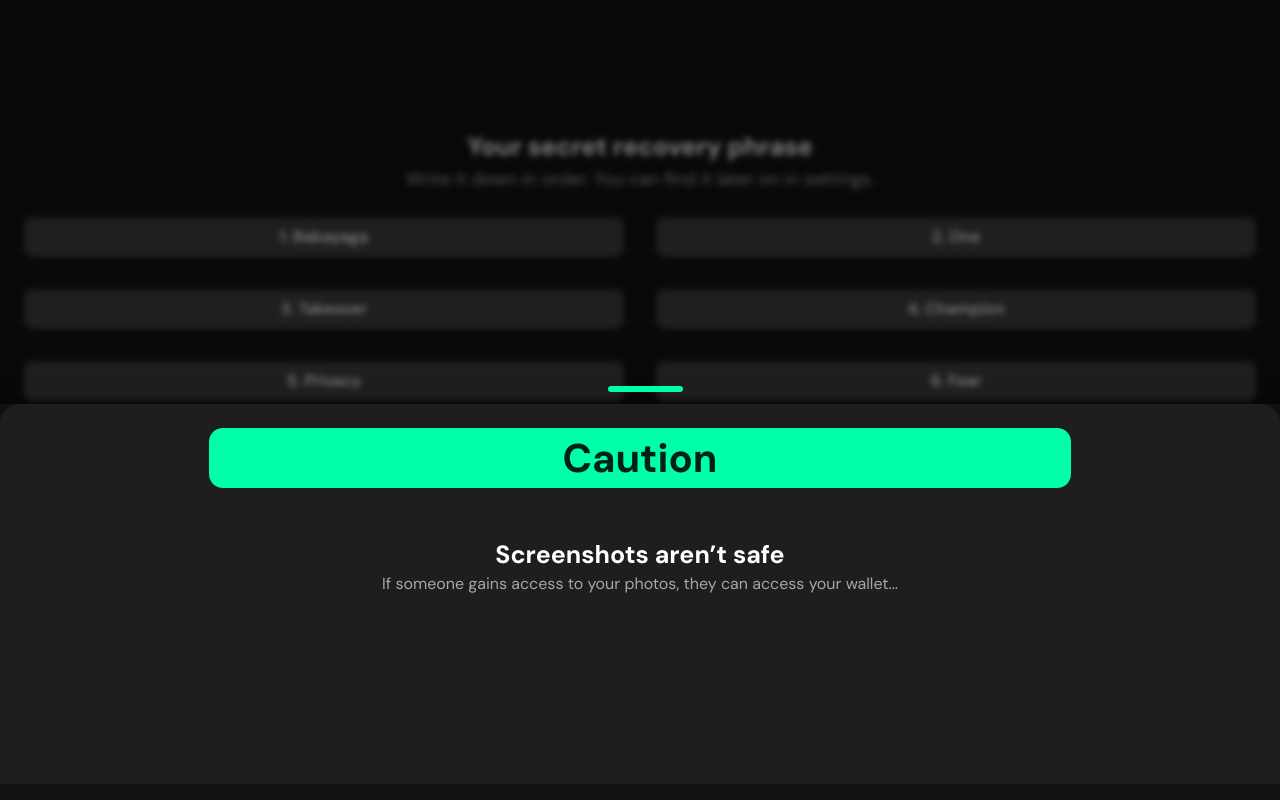
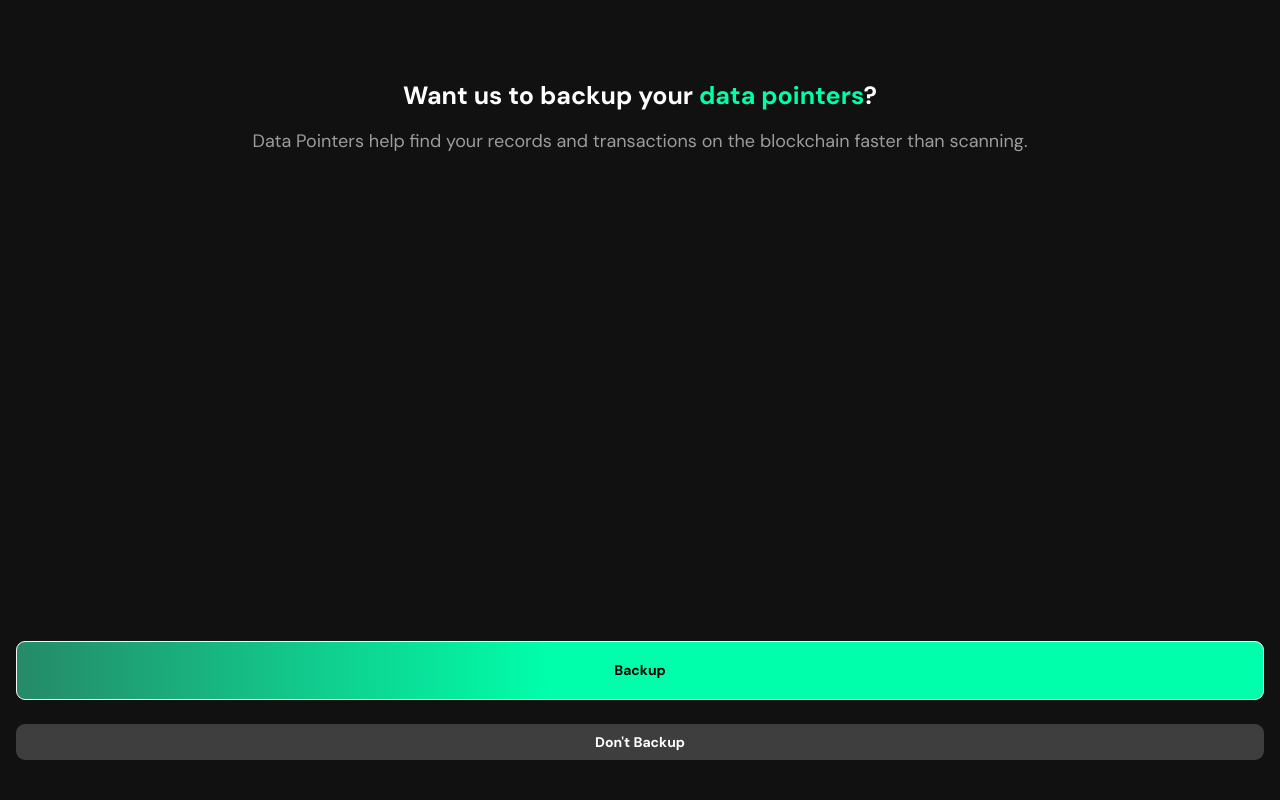
Before and after one commit to ChibuezeSamObisike/avail-tauri-task, a React (Vite) app: page / in a window 1280 px wide. Built offline with nearby package versions, Linux system fonts and the light colour scheme.

Commit message:
chore: push work done

```diff
--- a/src/main.tsx
+++ b/src/main.tsx
@@ -11,12 +11,13 @@ import SecretRecovery from "./views-mobile/SecretRecovery";
 import Mob, { MobCarousel } from "./views-mobile/Mob";
 import Home from "./Home";
 import WalletChoser from "./WalletChoser";
+import DataPointers from "./views-mobile/DataPointers";
 
 ReactDOM.createRoot(document.getElementById("root") as HTMLElement).render(
   <React.StrictMode>
     <ThemeProvider theme={theme}>
       <div style={{ height: "100vh", backgroundColor: "red" }}>
-        <SecretRecovery />
+        <DataPointers />
       </div>
     </ThemeProvider>
   </React.StrictMode>
--- /dev/null
+++ b/src/views-mobile/DataPointers.tsx
@@ -0,0 +1,73 @@
+import { Box, Button, Typography } from "@mui/material";
+
+import img from "../assets/data-pointers.png";
+
+const DataPointers = () => {
+  return (
+    <Box
+      height='100vh'
+      position='relative'
+      sx={{ backgroundImage: `url(${img})`, backgroundSize: "cover" }}
+    >
+      <Typography
+        marginTop='10vh'
+        mx='auto'
+        width='90%'
+        color='#fff'
+        textAlign='center'
+        fontSize='25px'
+        px={3}
+        fontWeight={700}
+        lineHeight='31.8px'
+      >
+        Want us to backup your{" "}
+        <span style={{ color: "#00FFAA" }}>data pointers</span>?
+      </Typography>
+      <Typography
+        textAlign='center'
+        px={3}
+        mt={2}
+        fontSize='18px'
+        color='#9c9c9c'
+        lineHeight='27px'
+        fontWeight={400}
+      >
+        Data Pointers help find your records and transactions on the blockchain
+        faster than scanning.{" "}
+      </Typography>
+
+      <Box
+        width='100%'
+        position='absolute'
+        p={2}
+        left={0}
+        bottom={0}
+        height='auto'
+        zIndex={10}
+        pb={5}
+      >
+        <Button
+          fullWidth
+          sx={{
+            background:
+              "linear-gradient(89.89deg, #3E3E3E -27.59%, rgba(62, 62, 62, 0) 42.72%), #00FFAA",
+            py: 2,
+          }}
+          variant='contained'
+          type='submit'
+        >
+          Backup
+        </Button>
+        <Button
+          sx={{ mt: 3, bgcolor: "#3E3E3E", color: "#fff", border: "0px" }}
+          fullWidth
+          //   variant='outlined'
+        >
+          Don't Backup
+        </Button>
+      </Box>
+    </Box>
+  );
+};
+
+export default DataPointers;
--- a/src/views-mobile/SecretRecovery.tsx
+++ b/src/views-mobile/SecretRecovery.tsx
@@ -90,13 +90,15 @@ const SecretRecovery = () => {
       </Box>
 
       <SwipeableEdgeDrawer open={open} toggleDrawer={() => toggleDrawer(true)}>
-        <Box>
+        <Box position='relative'>
           <Box
             bgcolor='#00FFAA'
             width='70%'
             mx='auto'
             textAlign='center'
             borderRadius='14px'
+            mt={6}
+            boxShadow='0 0 15px #00FFAA'
           >
             <Typography fontSize='40px' fontWeight={700}>
               Caution
@@ -113,10 +115,26 @@ const SecretRecovery = () => {
             Screenshots aren’t safe
           </Typography>
 
-          <Typography textAlign='center' color='#A7A7A7' lineHeight='20.88px'>
+          <Typography
+            textAlign='center'
+            fontSize='18px'
+            color='#A7A7A7'
+            lineHeight='20.88px'
+          >
             If someone gains access to your photos, they can access your
             wallet...
           </Typography>
+
+          <Box
+            sx={{
+              mx: "auto",
+              display: "flex",
+              alignItems: "center",
+            }}
+            mt={10}
+          >
+            <Button sx={{ mx: "auto", fontSize: "20px" }}>Continue</Button>
+          </Box>
         </Box>
       </SwipeableEdgeDrawer>
     </Box>
```
Also changed, not shown: src/assets/data-pointers.png (added).
